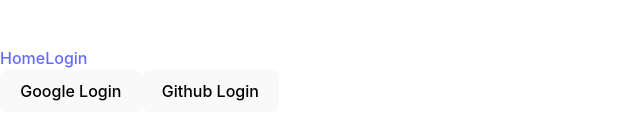
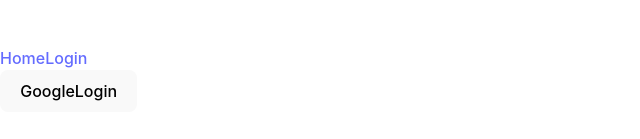
Before and after one commit to HmSani6699/simple-firebase, a React (Vite) app: page /login in a window 1280 px wide. Shown: the part 321-460 px from the top of the page, without its empty margins (0-640 px from the left). Built offline with nearby package versions, Linux system fonts and the light colour scheme.

Commit message:
add a new auth part

```diff
--- a/src/component/Login/Login.jsx
+++ b/src/component/Login/Login.jsx
@@ -1,65 +1,90 @@
-// import React from 'react';
-import { GithubAuthProvider, GoogleAuthProvider, getAuth, signInWithPopup, signOut } from "firebase/auth";
+// // import React from 'react';
+// import { GithubAuthProvider, GoogleAuthProvider, getAuth, signInWithPopup, signOut } from "firebase/auth";
+// import app from "../../firebase/firebase.init";
+// import { useState } from "react";
+
+
+// const Login = () => {
+
+
+//     const [user, setUser] = useState(null)
+//     const auth = getAuth(app);
+//     const googleProvider = new GoogleAuthProvider();
+//     const githubProvider = new GithubAuthProvider();
+
+//     const heandlGoogleSignIn = () => {
+//         signInWithPopup(auth, googleProvider)
+//             .then(result => {
+//                 const loginUser = result.user;
+//                 console.log(loginUser);
+//                 setUser(loginUser)
+//             })
+//             .catch(error => {
+//                 console.log('error', error.message);
+//             })
+//     }
+
+//     const heandlGithubSignIn = () => {
+//         signInWithPopup(auth, githubProvider)
+//             .then(result => {
+//                 const loginUser = result.user;
+//                 setUser(loginUser)
+//             })
+//             .then(error => {
+//                 console.log(error);
+//             })
+//     }
+
+//     const handalGoogleSignOut = () => {
+//         signOut(auth)
+//             .then(result => {
+//                 console.log(result);
+//                 setUser(null)
+//             })
+//             .catch(error => {
+//                 console.log(error);
+//             })
+//     }
+//     return (
+//         <div>
+//             {
+//                 user ?
+//                     <button onClick={handalGoogleSignOut}>Log Out</button> :
+//                     <div>
+
+//                         <button onClick={heandlGoogleSignIn}>Google Login</button>
+//                         <button onClick={heandlGithubSignIn}>Github Login</button>
+//                     </div>
+//             }
+//             {user &&
+//                 <div>
+//                     <h2>User {user.displayName}</h2>
+//                     <p>Email {user.email}</p>
+//                     <img src={user.photoURL} alt="" />
+//                 </div>
+//             }
+//         </div>
+//     );
+// };
+
+// export default Login;
+
+
+import { GoogleAuthProvider, getAuth } from "firebase/auth";
 import app from "../../firebase/firebase.init";
-import { useState } from "react";
+
+
 const Login = () => {
-    const [user, setUser] = useState(null)
+
     const auth = getAuth(app);
-    const googleProvider = new GoogleAuthProvider();
-    const githubProvider = new GithubAuthProvider();
+    const googleProvider=new GoogleAuthProvider();
 
-    const heandlGoogleSignIn = () => {
-        signInWithPopup(auth, googleProvider)
-            .then(result => {
-                const loginUser = result.user;
-                console.log(loginUser);
-                setUser(loginUser)
-            })
-            .catch(error => {
-                console.log('error', error.message);
-            })
-    }
-
-    const heandlGithubSignIn = () => {
-        signInWithPopup(auth, githubProvider)
-            .then(result => {
-                const loginUser = result.user;
-                setUser(loginUser)
-            })
-            .then(error => {
-                console.log(error);
-            })
-    }
-
-    const handalGoogleSignOut = () => {
-        signOut(auth)
-            .then(result => {
-                console.log(result);
-                setUser(null)
-            })
-            .catch(error => {
-                console.log(error);
-            })
-    }
+const handleGoogleLogin=()=>{
+    console.log('ami gooogle mama');
+}
     return (
         <div>
-            {
-                user ?
-                    <button onClick={handalGoogleSignOut}>Log Out</button> :
-                    <div>
-
-                        <button onClick={heandlGoogleSignIn}>Google Login</button>
-                        <button onClick={heandlGithubSignIn}>Github Login</button>
-                    </div>
-            }
-            {user &&
-                <div>
-                    <h2>User {user.displayName}</h2>
-                    <p>Email {user.email}</p>
-
-                    <img src={user.photoURL} alt="" />
-                </div>
-            }
+            <button onClick={handleGoogleLogin}>GoogleLogin</button>
         </div>
     );
 };
```
